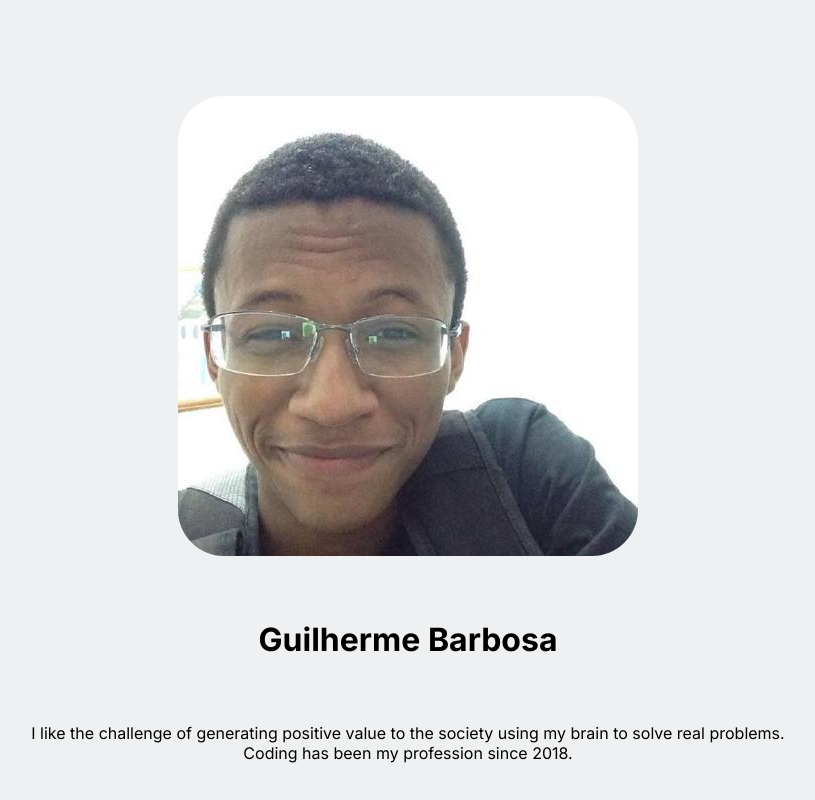
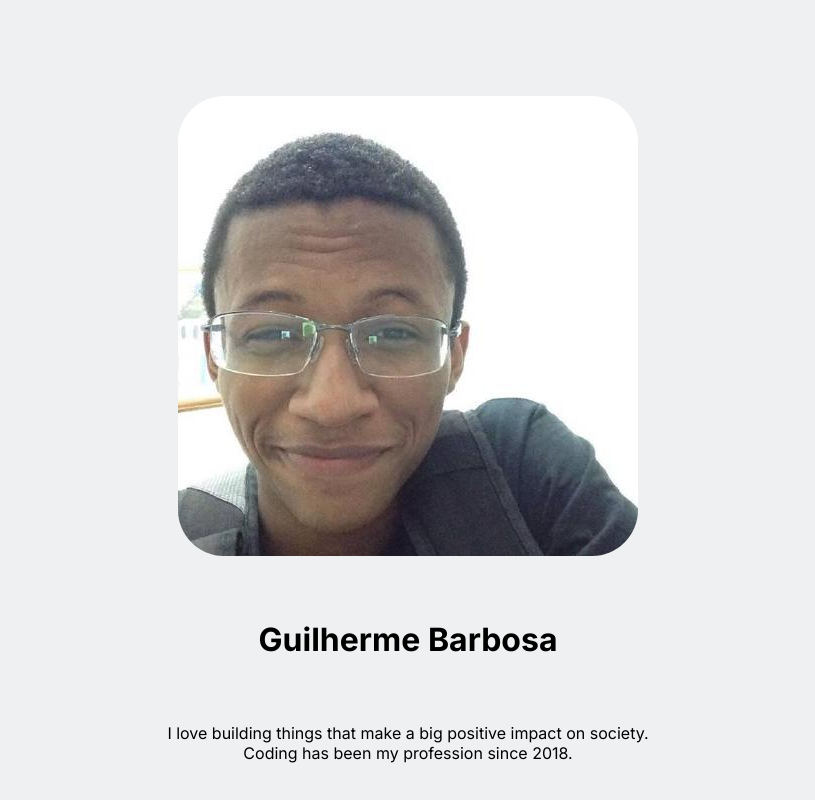
Before and after one commit to guibarbosadev/my-site, a Next.js app: page / in a window 1280 px wide. Shown: the top 800 px of the page, without its empty margins (232-1047 px from the left). Built offline with nearby package versions, Linux system fonts and the light colour scheme.

Commit message:
feat: update personal description

```diff
--- a/src/pages/index.tsx
+++ b/src/pages/index.tsx
@@ -33,7 +33,10 @@ export default function Home() {
         <meta name="viewport" content="width=device-width, initial-scale=1" />
         <link rel="icon" href="/favicon.ico" />
       </Head>
-      <main className={`${styles.main} ${inter.className}`}>
+      <div>
+        <main
+          className={`${styles.main} ${styles.section}  ${inter.className}`}
+        >
           <Image
             alt="Guilherme Barbosa's picture"
             src="/me.jpg"
@@ -43,8 +46,7 @@ export default function Home() {
           />
           <h1 className={styles.center}>Guilherme Barbosa</h1>
           <p>
-          I like the challenge of generating positive value to the society using
-          my brain to solve real problems.
+            I love building things that make a big positive impact on society.
           </p>
           <p>Coding has been my profession since 2018.</p>
 
@@ -56,6 +58,8 @@ export default function Home() {
             ))}
           </ul>
         </main>
+        <section className={styles.section}>bla</section>
+      </div>
     </>
   );
 }
```
Lines whose indentation alone changed are shown as unchanged.
